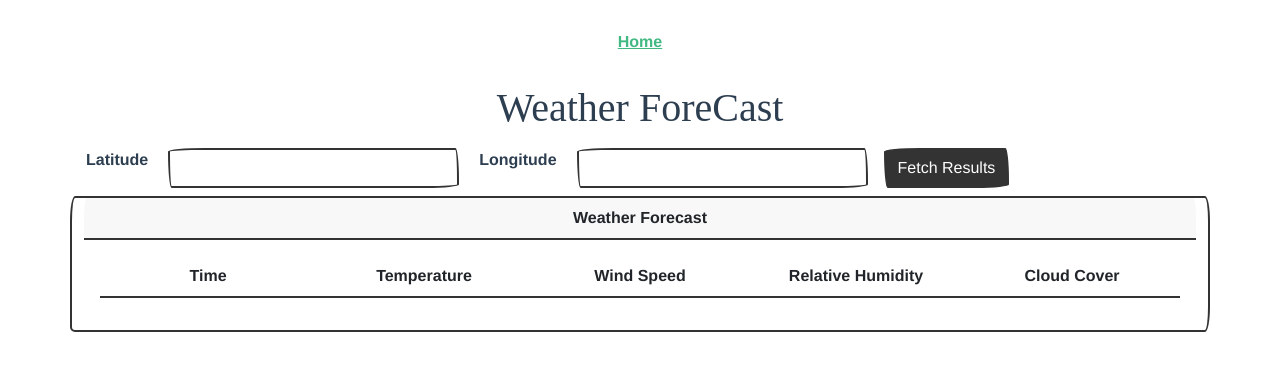
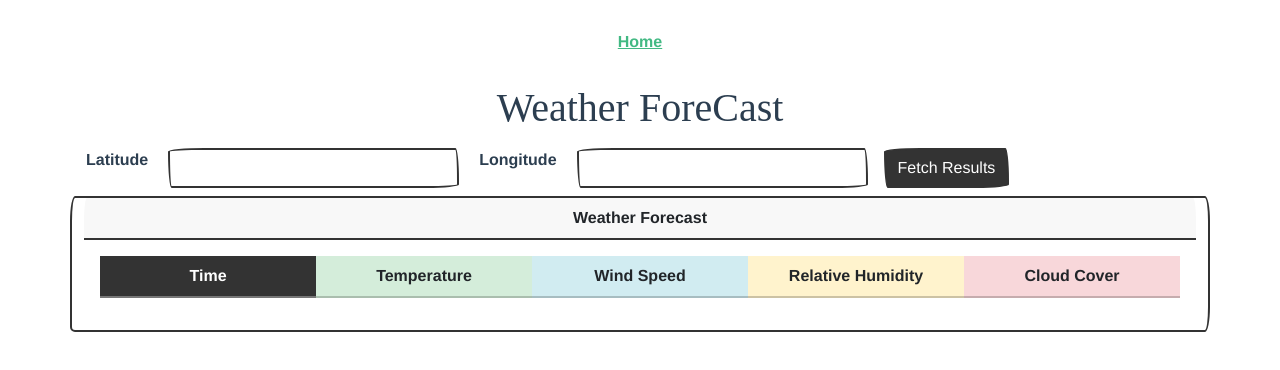
Before and after one commit to GiteruGerald/weather-app-vue, a Vue app: page / in a window 1280 px wide. Shown: the top 370 px of the page. Built offline with nearby package versions, Linux system fonts and the light colour scheme; a web font is replaced by a local one.

Commit message:
added todos

```diff
--- a/src/components/CityInput.vue
+++ b/src/components/CityInput.vue
@@ -1,5 +1,6 @@
 <template>
     <div class="row">
+        <!-- Implement background image -->
         <!-- Todo:  Use Geocoding API to fetch by City Also -->
         <form @submit.prevent="getWeather">
             <div class="row g-3 align-items-center">
@@ -28,7 +29,7 @@
         <div class="card" v-if="getWeather !== null ">
             <div class="card-header">Weather Forecast</div>
                 <div class="card-body table-data">
-                    <table class="table table-hover">
+                    <table class="table table-dark">
                         <thead>
                             <tr>
                             <th scope="col">Time</th>
@@ -40,7 +41,7 @@
                             </tr>
                         </tbody>
                     </table>
-                    <table class="table table-hover">
+                    <table class="table table-success">
                         <thead>
                             <tr>
                             <th scope="col">Temperature</th>
@@ -52,10 +53,10 @@
                             </tr>
                         </tbody>
                     </table>
-                    <table class="table table-hover">
+                    <table class="table table-info">
                         <thead>
                             <tr>
-                            <th scope="col">Wind Speed</th>
+                            <th scope="row">Wind Speed</th>
                             </tr>
                         </thead>
                         <tbody>
@@ -64,7 +65,7 @@
                             </tr>
                         </tbody>
                     </table>
-                    <table class="table table-hover">
+                    <table class="table table-warning">
                         <thead>
                             <tr>
                             <th scope="col">Relative Humidity</th>
@@ -77,7 +78,7 @@
 
                         </tbody>
                     </table>
-                    <table class="table table-hover">
+                    <table class="table table-danger">
                         <thead>
                             <tr>
                             <th scope="col">Cloud Cover</th>
```
